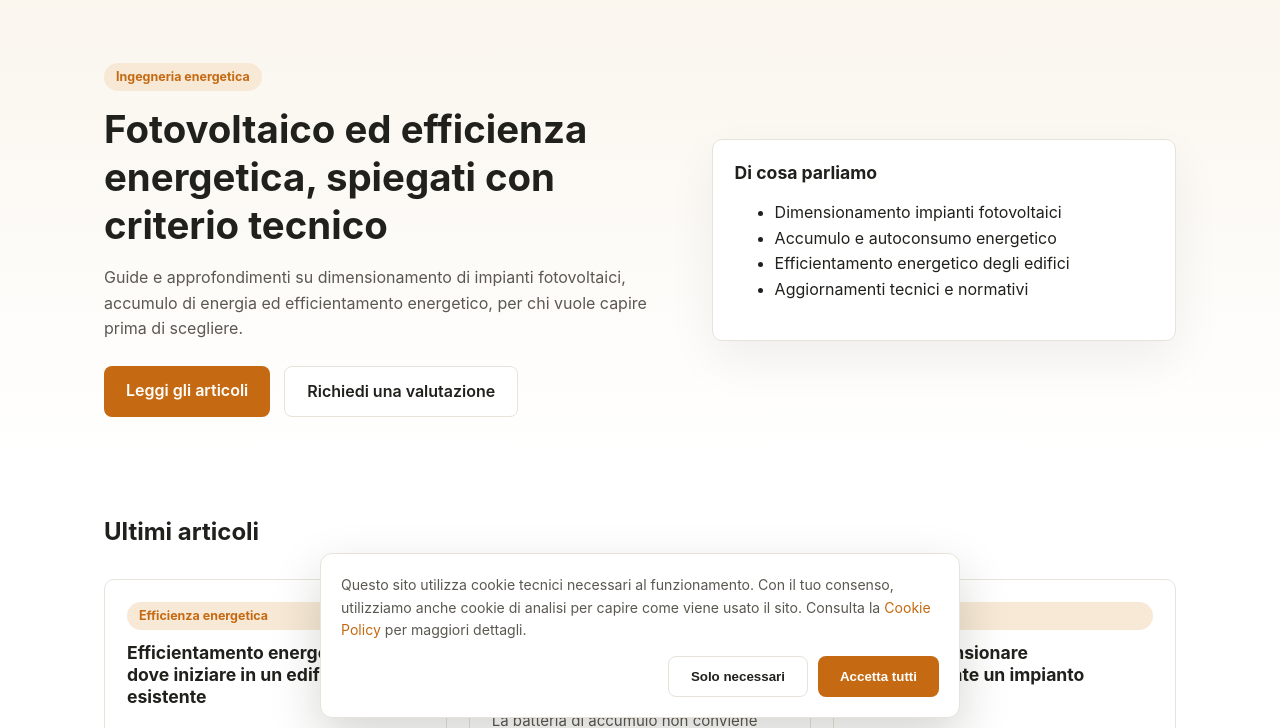
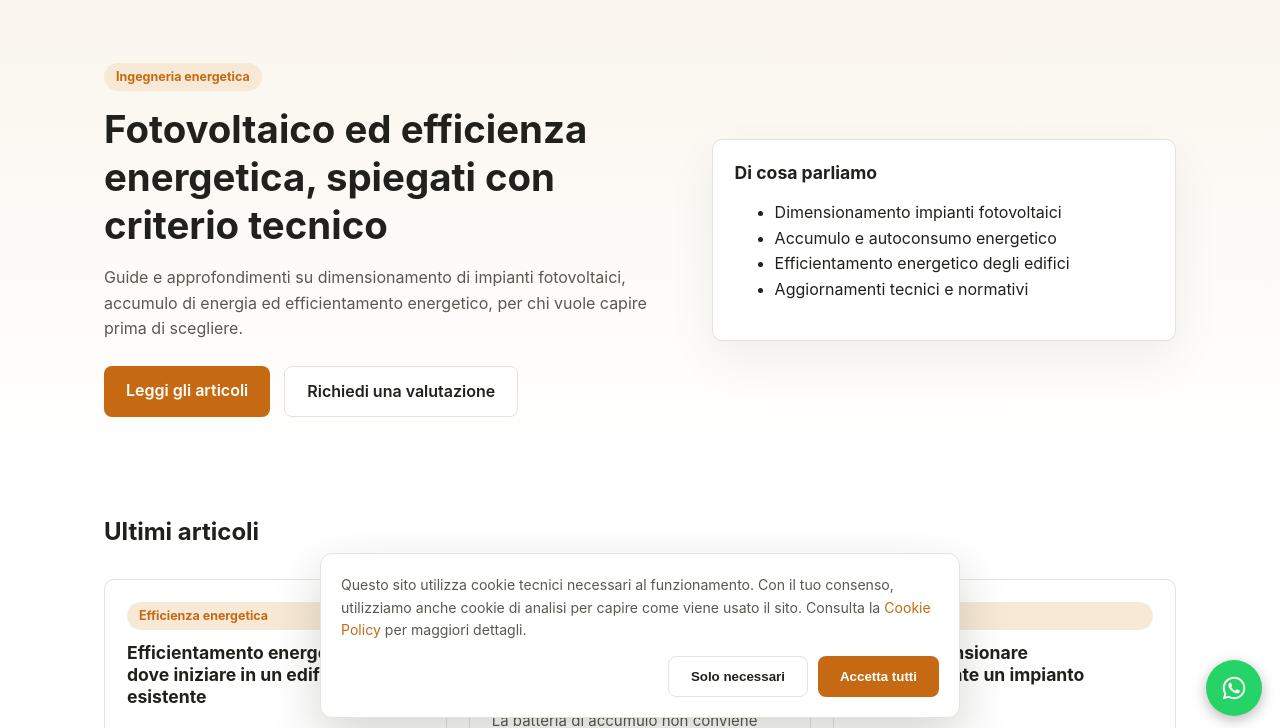
Before and after one commit to domenikocz/ingciambrone, an Eleventy site: page src/index.njk in a window 1280 px wide. Shown: the part 66-794 px from the top of the page. Built offline with nearby package versions, Linux system fonts and the light colour scheme; Eleventy itself is replaced by a stand-in of ours; files that its build step writes are made by us from their sources.

Commit message:
Aggiunto pulsante WhatsApp flottante su tutte le pagine
Co-Authored-By: Claude Sonnet 5.5 <noreply@anthropic.com>

```diff
--- a/src/_includes/layout.njk
+++ b/src/_includes/layout.njk
@@ -71,5 +71,8 @@
 
 <script src="/js/cookie-consent.js"></script>
 <script src="/js/main.js"></script>
+<a href="https://wa.me/393478026549?text=Buongiorno%2C%20vi%20scrivo%20dal%20sito%20ingciambrone.it" class="wa-float" target="_blank" rel="noopener" aria-label="Scrivici su WhatsApp">
+  <svg viewBox="0 0 32 32" width="30" height="30" aria-hidden="true"><path fill="#fff" d="M16.04 4C9.4 4 4 9.4 4 16.04c0 2.12.55 4.19 1.6 6.01L4 28l6.1-1.6a12 12 0 0 0 5.94 1.57h.01C22.68 27.97 28 22.6 28 15.96 28 12.77 26.76 9.77 24.5 7.5A11.9 11.9 0 0 0 16.04 4zm0 21.9a10 10 0 0 1-5.1-1.4l-.37-.22-3.62.95.97-3.53-.24-.37a9.9 9.9 0 0 1-1.52-5.3c0-5.48 4.47-9.94 9.96-9.94 2.66 0 5.15 1.03 7.03 2.92a9.86 9.86 0 0 1 2.91 7.03c0 5.48-4.47 9.94-9.95 9.94zm5.46-7.45c-.3-.15-1.77-.87-2.04-.97-.27-.1-.47-.15-.67.15-.2.3-.77.97-.94 1.17-.17.2-.35.22-.65.07-.3-.15-1.26-.46-2.4-1.48-.89-.79-1.49-1.77-1.66-2.07-.17-.3-.02-.46.13-.61.14-.13.3-.35.45-.52.15-.17.2-.3.3-.5.1-.2.05-.37-.02-.52-.08-.15-.67-1.62-.92-2.22-.24-.58-.49-.5-.67-.51h-.57c-.2 0-.52.07-.8.37-.27.3-1.04 1.02-1.04 2.48s1.07 2.88 1.22 3.08c.15.2 2.1 3.2 5.08 4.49.71.31 1.26.49 1.7.63.71.23 1.36.2 1.87.12.57-.08 1.77-.72 2.02-1.42.25-.7.25-1.3.17-1.42-.07-.13-.27-.2-.57-.35z"/></svg>
+</a>
 </body>
 </html>
--- a/src/css/style.css
+++ b/src/css/style.css
@@ -146,3 +146,7 @@ input:focus,textarea:focus,select:focus{outline:2px solid var(--amber);outline-o
   .article-card,.hero-panel,input,textarea,select{background:#1f1b14;border-color:#332e22;color:#efe9db}
   .btn-outline{background:#1f1b14;color:#efe9db}
 }
+
+.wa-float{position:fixed;right:18px;bottom:18px;width:56px;height:56px;border-radius:50%;background:#25d366;display:flex;align-items:center;justify-content:center;box-shadow:0 4px 14px rgba(0,0,0,.28);z-index:90;transition:transform .15s}
+.wa-float:hover{transform:scale(1.08)}
+.wa-float:focus-visible{outline:3px solid var(--amber);outline-offset:3px}
```
